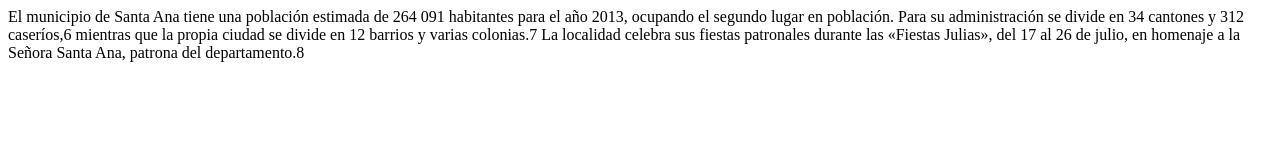
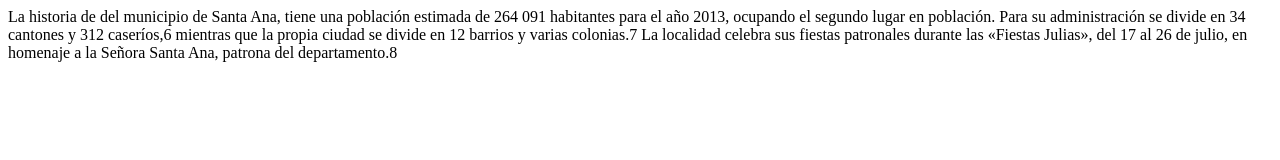
Before and after one commit to carolinerp/desarrollo, a plain HTML site: page historia.html in a window 1280 px wide. Drawn offline with Linux system fonts and the light colour scheme.

Commit message:
Se actualizo historia.html

```diff
--- a/historia.html
+++ b/historia.html
@@ -1,4 +1,4 @@
-<html>El municipio de Santa Ana tiene una población estimada de 264 091 habitantes para el año 2013, ocupando el segundo lugar en población. Para su administración se divide en 34 cantones y 312 caseríos,6 mientras que la propia ciudad se divide en 12 barrios y varias colonias.7
+<html> La historia de del municipio de Santa Ana, tiene una población estimada de 264 091 habitantes para el año 2013, ocupando el segundo lugar en población. Para su administración se divide en 34 cantones y 312 caseríos,6 mientras que la propia ciudad se divide en 12 barrios y varias colonias.7
 
 La localidad celebra sus fiestas patronales durante las «Fiestas Julias», del 17 al 26 de julio, en homenaje a la Señora Santa Ana, patrona del departamento.8
 </html>
```
